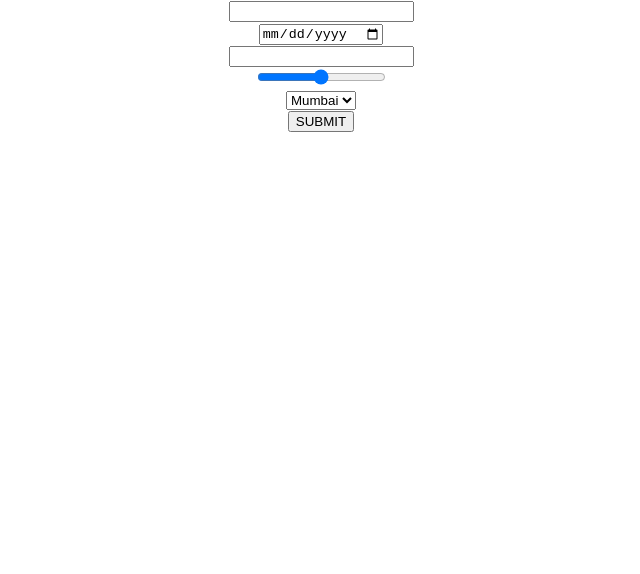
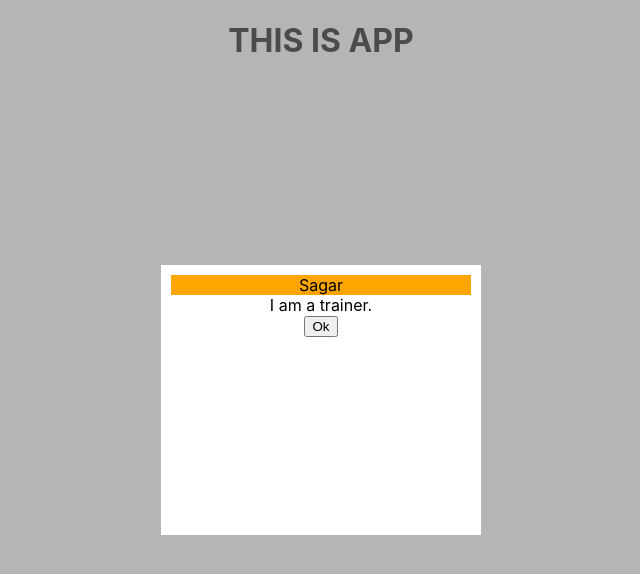
Before and after one commit to gavand-sagar/adv-ract-pune, a React (Create React App) app: page / in a window 1280 px wide. Shown: the top 574 px of the page, without its empty margins (319-959 px from the left). Built offline with nearby package versions, Linux system fonts and the light colour scheme.

Commit message:
hoc dialog

```diff
--- a/src/App.css
+++ b/src/App.css
@@ -41,3 +41,24 @@
 .error{
   border: solid 2px red;
 }
+
+
+.modal-back{
+  z-index: 99999;
+  display: flex;
+  justify-content: center;
+  align-items: center;
+  position: fixed;
+  top:0;
+  bottom: 0;
+  left: 0;
+  right: 0;
+  background-color: rgba(128, 128, 128, 0.584);
+}
+
+.modal-front{
+  background-color: white;
+  padding: 10px;
+  width: 300px;
+  height: 250px;
+}
--- a/src/App.tsx
+++ b/src/App.tsx
@@ -3,13 +3,22 @@ import logo from './logo.svg';
 import './App.css';
 import LifeCycle from './LifeCycle';
 import FormDemo from './components/form-demo/FormDemo';
+import MyButtonComponent from './components/wrapper-issue/MyButtonComponent';
+import Panel from './components/hoc-demo/Panel';
+import ShowOnlyWhen from './components/hoc-demo/ShowOnlyWhen';
+import ShowNTimes from './components/hoc-demo/ShowNTimes';
+import Dialog from './components/hoc-demo/Dialog';
 
 function App() {
-  const [toggle, setToggle] = useState(false);
 
   return (
     <div className="App">
-      <FormDemo/>
+      <h1>THIS IS APP</h1>
+      <Dialog
+        header={<span>Sagar</span>}
+        body={<span>I am a trainer.</span>}
+        footer={<button>Ok</button>}
+      />
     </div>
   );
 }
--- /dev/null
+++ b/src/components/hoc-demo/Dialog.tsx
@@ -0,0 +1,19 @@
+import React from 'react'
+
+type Props = {
+    header: React.ReactNode,
+    body: React.ReactNode,
+    footer: React.ReactNode,
+}
+
+export default function Dialog({ header, body, footer }: Props) {
+    return (
+        <div className='modal-back'>
+            <div className='modal-front'>
+                <div style={{ background: 'orange' }}>{header}</div>
+                <div>{body}</div>
+                <div>{footer}</div>
+            </div>
+        </div>
+    )
+}
--- /dev/null
+++ b/src/components/hoc-demo/Panel.tsx
@@ -0,0 +1,15 @@
+import React from 'react'
+
+type Props = {
+    heading?: React.ReactNode,
+    body?: React.ReactNode
+}
+
+export default function Panel({ heading, body }: Props) {
+    return (
+        <div>
+            <div>{heading}</div>
+            <div>{body}</div>
+        </div>
+    )
+}
--- /dev/null
+++ b/src/components/hoc-demo/ShowNTimes.tsx
@@ -0,0 +1,16 @@
+import React from 'react'
+
+type Props = {
+    count: number,
+    children: React.ReactNode
+}
+
+export default function ShowNTimes({ count, children }: Props) {
+    let array = [];
+    for (let index = 0; index < count; index++) {
+        array.push(children)
+    }
+    return (
+        <div>{array}</div>
+    )
+}
--- /dev/null
+++ b/src/components/hoc-demo/ShowOnlyWhen.tsx
@@ -0,0 +1,16 @@
+import React from 'react'
+
+type Props = {
+    children: React.ReactNode | React.ReactNode[]
+}
+
+export default function ShowOnlyWhen({ children }: Props) {
+     console.log(children)
+    return (
+        <>
+            {
+                (new Date().getMinutes() == 21) && children
+            }
+        </>
+    )
+}
--- /dev/null
+++ b/src/components/wrapper-issue/MyButtonComponent.tsx
@@ -0,0 +1,13 @@
+import React, { MouseEventHandler } from 'react'
+
+type Props = {
+    children?: React.ReactNode,
+    onClick?: MouseEventHandler<any> | undefined,
+    onMouseEnter?: MouseEventHandler<any> | undefined
+}
+
+export default function MyButtonComponent({ children, onClick, onMouseEnter }: Props) {
+    return (
+        <button onClick={onClick} onMouseEnter={onMouseEnter}>{children}</button>
+    )
+}
```
